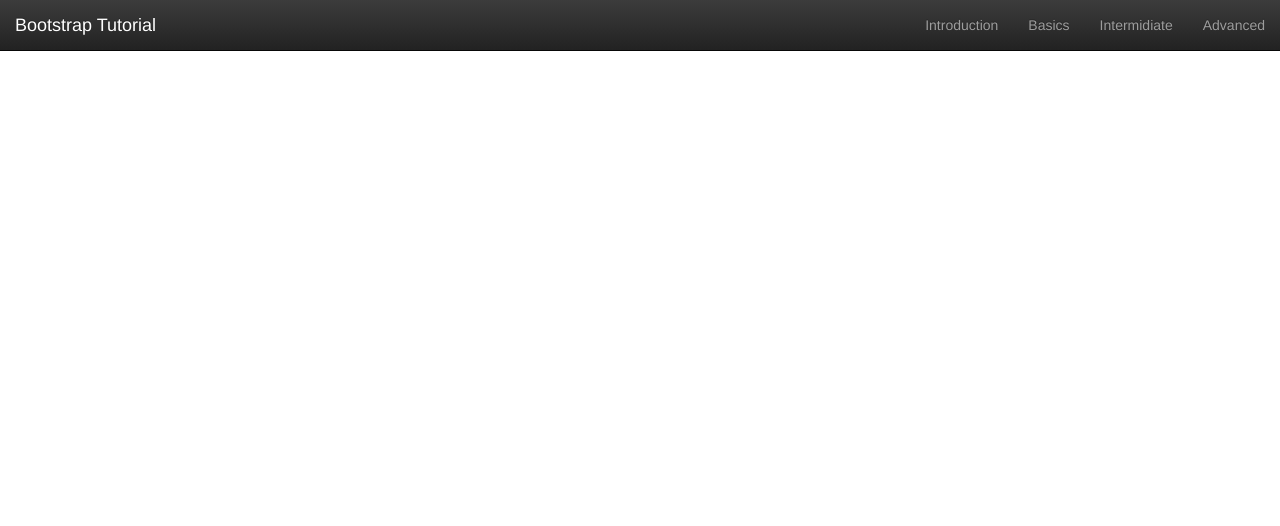
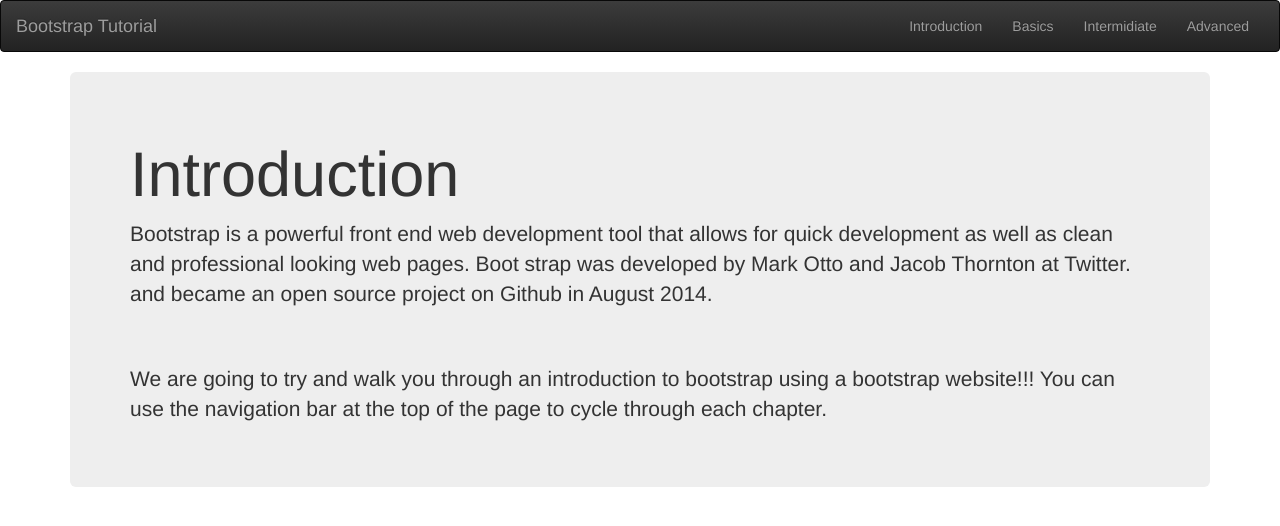
Before and after one commit to nbroeking/Bootstrap, a plain HTML site: page index.html in a window 1280 px wide. Drawn offline with nearby package versions, Linux system fonts and the light colour scheme.

Commit message:
Index.html

```diff
--- a/index.html
+++ b/index.html
@@ -19,7 +19,7 @@
 <body>
 
      <!-- NAVBAR -->
-	<nav class="navbar navbar-inverse navbar-fixed-top">
+     <nav class="navbar navbar-inverse">
        <div class="container-fluid">
          <!-- Brand and toggle get grouped for better mobile display -->
          <div class="navbar-header">
@@ -43,6 +43,18 @@
          </div><!-- /.navbar-collapse -->
        </div><!-- /.container-fluid -->
      </nav>
+      <div class="container">
+        <div class="jumbotron">
+          <h1>Introduction</h1>
+          <p>Bootstrap is a powerful front end web development tool that allows for quick development as well as clean
+                and professional looking web pages. Boot strap was developed by Mark Otto and Jacob Thornton at Twitter.
+                and became an open source project on Github in August 2014.</p>
+          <br>
+          <br>
+          <p>We are going to try and walk you through an introduction to bootstrap using a bootstrap website!!! You can use the navigation bar
+                at the top of the page to cycle through each chapter.
+        </div>
+      </div>
 
 </body>
 
```
Lines whose indentation alone changed are shown as unchanged.
